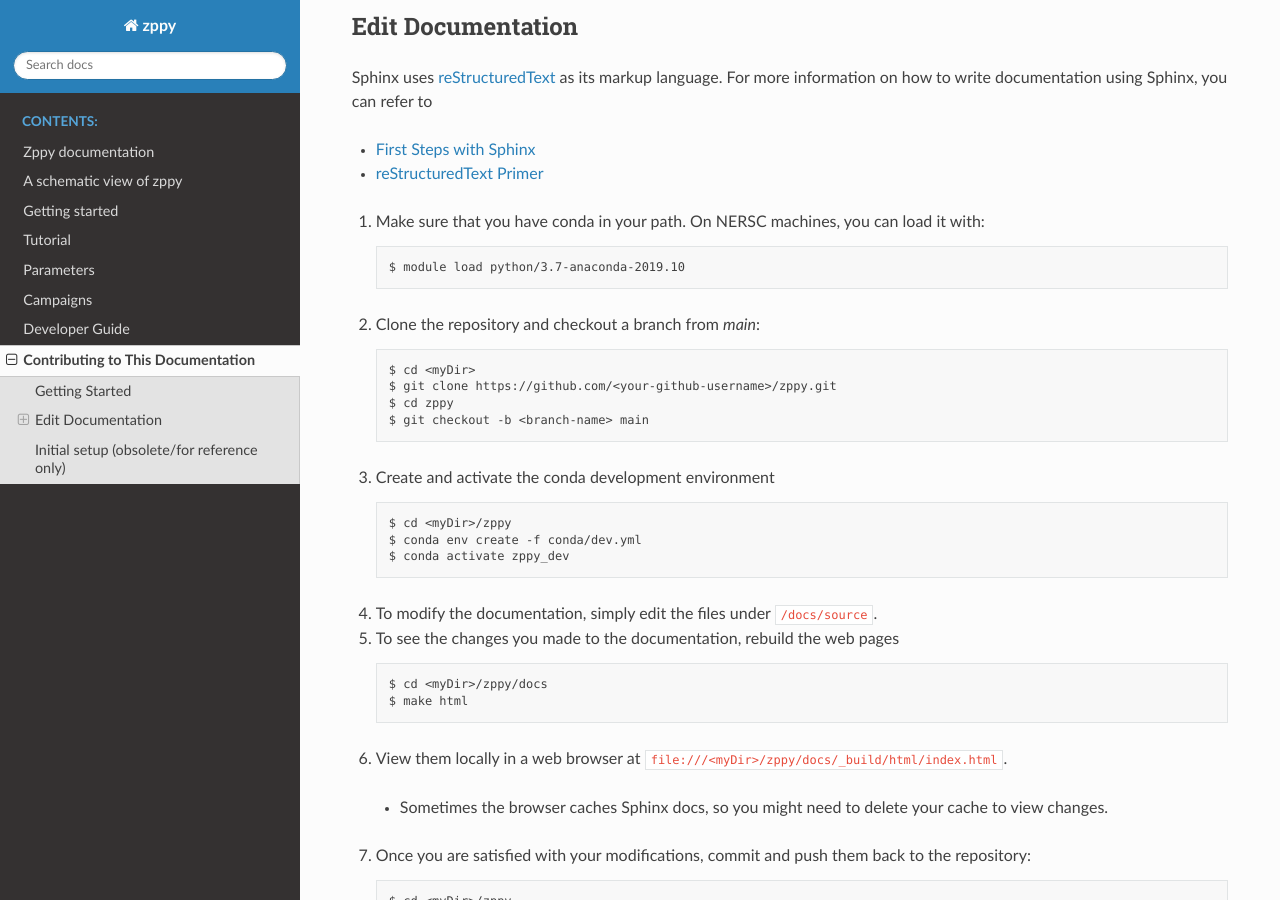
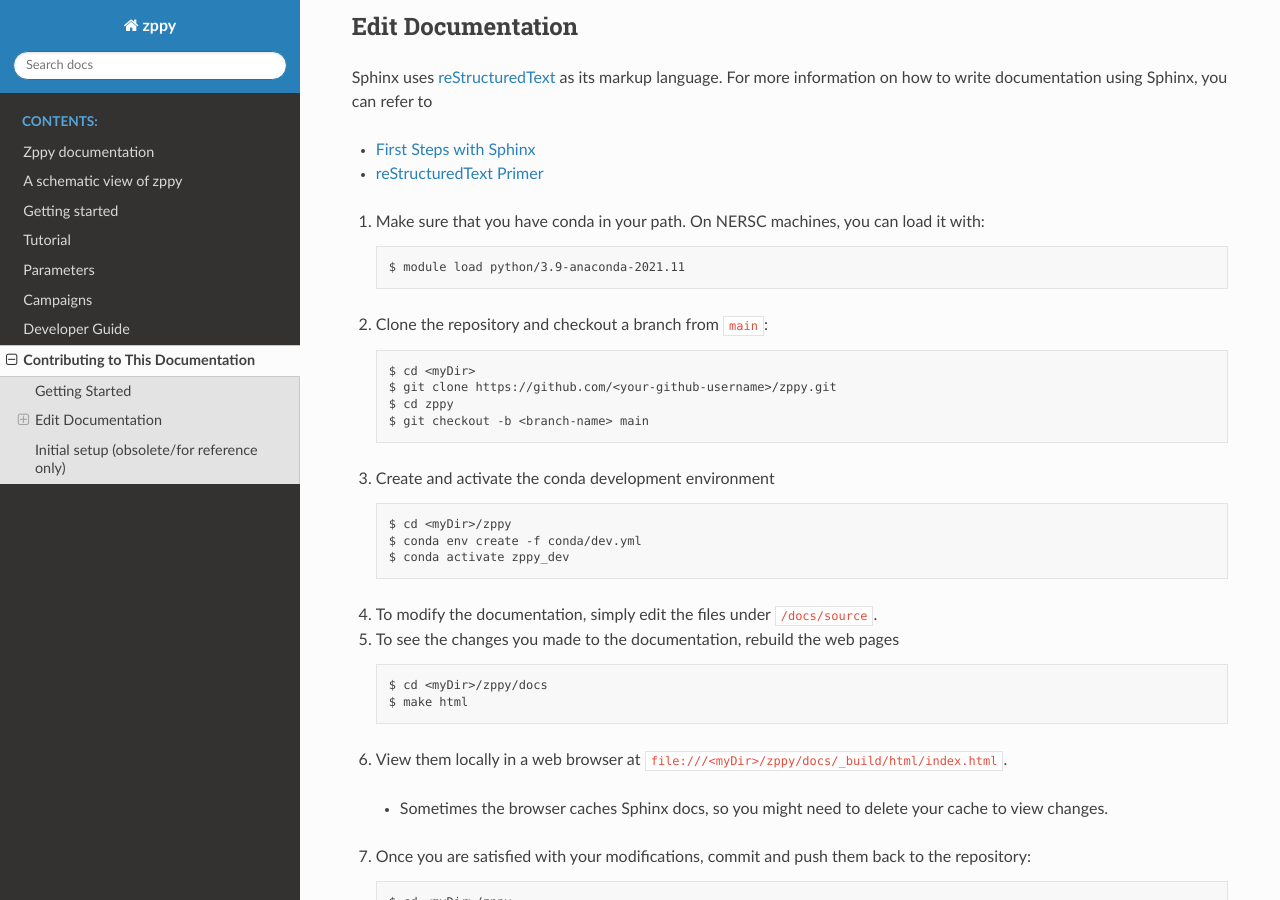
Before and after one commit to E3SM-Project/zppy, a Sphinx documentation site: the page built from docs/source/contributing.rst, in a window 1280 px wide and 900 px high, scrolled down 425 px. Built offline with Sphinx 7.4.7 and the Read the Docs theme 2.0.0, drawn with Linux system fonts in a browser that asks for light colours; some of the changed text lies outside the part shown.

Commit message:
Some fixes to "contributing" in the docs

```diff
--- a/docs/source/contributing.rst
+++ b/docs/source/contributing.rst
@@ -5,7 +5,7 @@
 .. highlight:: none
 
 Getting Started
-==========================
+===============
 
 This documentation is created using
 `Sphinx <http://www.sphinx-doc.org/en/stable>`_. Sphinx is an open-source tool
@@ -19,7 +19,7 @@
 It pushes the HTML build to the ``gh-pages`` branch, which is hosted on GitHub Pages.
 
 Edit Documentation
-===============================
+==================
 
 Sphinx uses `reStructuredText <http://docutils.sourceforge.net/rst.html>`_
 as its markup language. For more information on how to write documentation
@@ -30,9 +30,9 @@
 
 1. Make sure that you have conda in your path. On NERSC machines, you can load it with: ::
 
-   $ module load python/3.7-anaconda-2019.10
+   $ module load python/3.9-anaconda-2021.11
 
-2. Clone the repository and checkout a branch from `main`: ::
+2. Clone the repository and checkout a branch from ``main``: ::
 
    $ cd <myDir>
    $ git clone https://github.com/<your-github-username>/zppy.git
@@ -64,7 +64,7 @@
     $ git commit
     $ git push <fork-origin> <branch-name>
 
-8. <`OPTIONAL`> If you want to generate and view versioned docs: ::
+8. <``OPTIONAL``> If you want to generate and view versioned docs: ::
 
     $ # After commiting to your branch
     $ cd <myDir>/zppy/docs
@@ -92,7 +92,7 @@
     - Run ``sphinx-multiversion source _build/html --dump-metadata`` to see which tags/branches matched.
 
 Initial setup (obsolete/for reference only)
-============================================
+===========================================
 
 The instructions below only apply for the initial configuration of the
 Sphinx documentation on the Github repository. They are documented here
@@ -121,7 +121,7 @@
 
   Separate source and build directories (y/N) [n]: y
 
-Edit Makefile and change BUILDIR ::
+Edit Makefile and change ``BUILDIR`` ::
 
   BUILDDIR = docs
 
```
